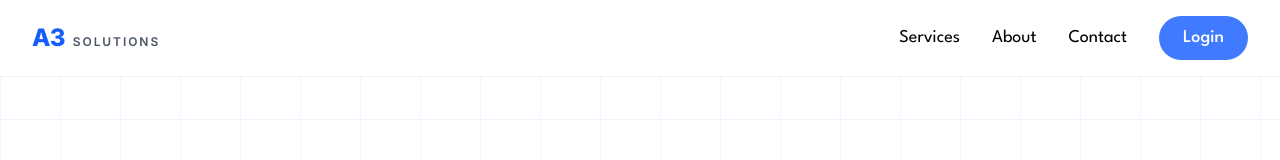
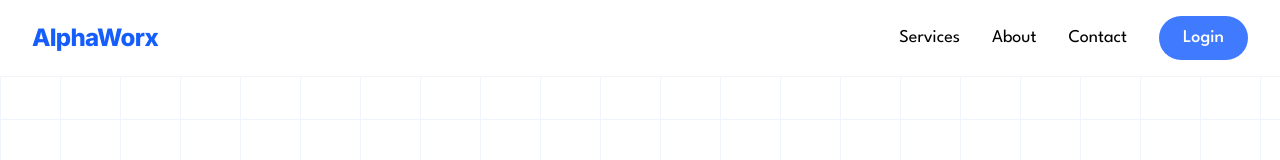
Before and after one commit to benpbooth/AlphaWorx, a Next.js app: page / in a window 1280 px wide. Shown: the top 160 px of the page. Built offline with nearby package versions, Linux system fonts and the light colour scheme.

Commit message:
Rebrand from A3 Solutions/Peachtree.AI to AlphaWorx

```diff
--- a/app/components/PeachtreeAI.tsx
+++ b/app/components/PeachtreeAI.tsx
@@ -16,7 +16,7 @@ interface AIBusinessWebsiteProps {
 }
 
 const PeachtreeAI: React.FC<AIBusinessWebsiteProps> = ({
-      companyName = "A3 Solutions",
+      companyName = "AlphaWorx",
   ctaText = "Login"
 }) => {
   return (
--- a/app/components/sections/Header.tsx
+++ b/app/components/sections/Header.tsx
@@ -38,13 +38,7 @@ const Header: React.FC = () => {
                             className="text-2xl font-extrabold tracking-tight text-blue-600"
                             style={{ fontFamily: 'Inter, system-ui, sans-serif', letterSpacing: '-0.03em' }}
                           >
-                            A3
-                          </span>
-                          <span
-                            className="text-[12px] font-semibold uppercase tracking-[0.16em] text-gray-600"
-                            style={{ fontFamily: 'Inter, system-ui, sans-serif' }}
-                          >
-                            Solutions
+                            AlphaWorx
                           </span>
                         </div>
                        </div>
--- a/app/layout.tsx
+++ b/app/layout.tsx
@@ -3,7 +3,7 @@ import type { Metadata } from 'next'
 import './globals.css'
 
 export const metadata: Metadata = {
-  title: 'A3 Solutions - AI Solutions',
+  title: 'AlphaWorx - AI Solutions',
   description: 'AI Integration for Growing Businesses',
 }
 
--- a/app/login/page.tsx
+++ b/app/login/page.tsx
@@ -159,7 +159,7 @@ export default function LoginPage() {
               className="mb-4"
             >
               <h1 className="text-3xl font-black tracking-tight text-gray-900" style={{ fontFamily: 'Space Grotesk, system-ui, sans-serif' }}>
-                A3<span style={{ color: '#ff8a65' }}> Solutions</span>
+                AlphaWorx
               </h1>
               <p className="text-sm text-gray-500 font-medium">Analytics</p>
             </motion.div>
--- a/index.html
+++ b/index.html
@@ -4,7 +4,7 @@
     <meta charset="UTF-8" />
     <link rel="icon" type="image/svg+xml" href="/vite.svg" />
     <meta name="viewport" content="width=device-width, initial-scale=1.0" />
-    <title>Peachtree.AI - AI Solutions</title>
+    <title>AlphaWorx - AI Solutions</title>
     <link rel="preconnect" href="https://fonts.googleapis.com">
     <link rel="preconnect" href="https://fonts.gstatic.com" crossorigin>
     <link href="https://fonts.googleapis.com/css2?family=Inter:wght@100;200;300;400;500;600;700;800;900&display=swap" rel="stylesheet">
--- a/src/components/PeachtreeAI.tsx
+++ b/src/components/PeachtreeAI.tsx
@@ -16,7 +16,7 @@ interface AIBusinessWebsiteProps {
 }
 
 const PeachtreeAI: React.FC<AIBusinessWebsiteProps> = ({
-  companyName = "Peachtree.AI",
+  companyName = "AlphaWorx",
   ctaText = "Login"
 }) => {
   return (
--- a/src/components/sections/Contact.tsx
+++ b/src/components/sections/Contact.tsx
@@ -67,7 +67,7 @@ const Contact: React.FC = () => {
                   </div>
                   <div>
                     <p className="font-medium">Office</p>
-                    <p>123 Peachtree St, Atlanta, GA</p>
+                    <p>2620 Milford Lane<br/>Alpharetta, GA 30009</p>
                   </div>
                 </div>
               </div>
--- a/src/components/sections/Footer.tsx
+++ b/src/components/sections/Footer.tsx
@@ -46,7 +46,7 @@ const Footer: React.FC<FooterProps> = ({ companyName }) => {
             <ul className="space-y-2">
               <li className="text-gray-400">info@alphaworxsystems.com</li>
               <li className="text-gray-400">+1 (555) 123-4567</li>
-              <li className="text-gray-400">123 Peachtree St, Atlanta, GA</li>
+              <li className="text-gray-400">2620 Milford Lane, Alpharetta, GA 30009</li>
             </ul>
           </div>
         </div>
--- a/src/components/sections/Header.tsx
+++ b/src/components/sections/Header.tsx
@@ -32,7 +32,7 @@ const Header: React.FC = () => {
         <div className="flex justify-between items-center py-4">
           <div className="flex items-center">
                                <div className="text-4xl text-black" style={{ fontFamily: 'Montserrat, sans-serif', fontWeight: 825 }}>
-                     Peach<span className="text-orange-400">3</span>.AI
+                     AlphaWorx
                    </div>
           </div>
 
```
